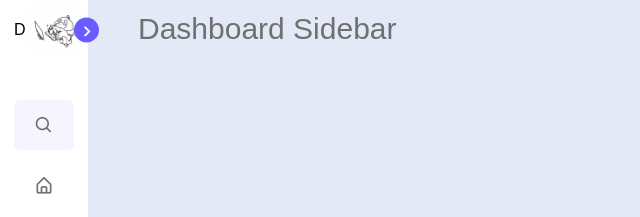
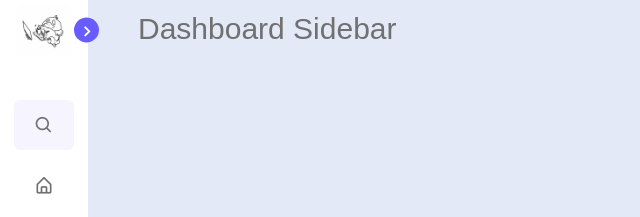
Before and after one commit to LittlPenguin/side-nav, a plain HTML site: page index.html in a window 1280 px wide. Shown: the top 217 px of the page, 0-640 px from the left. Drawn offline with nearby package versions, Linux system fonts and the light colour scheme.

Commit message:
Update index.html

```diff
--- a/index.html
+++ b/index.html
@@ -14,7 +14,7 @@
 <body>
     <nav class="sidebar close">
         <header>
-            <div class="image-text">D
+            <div class="image-text">
                 <span class="image">
                     <img src="images/10.gif" alt="">
                 </span>
```
